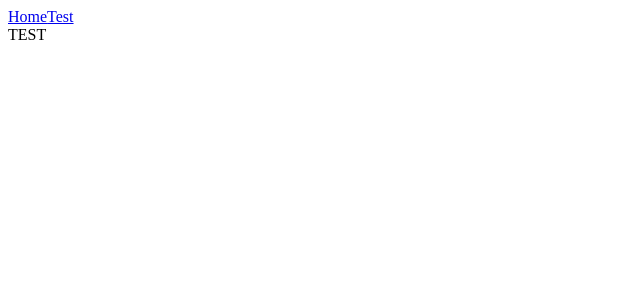
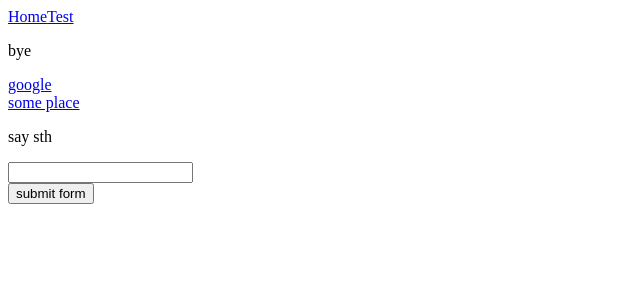
Before and after one commit to javierpb275/vue-test-project, a Vue app: page /test in a window 1280 px wide. Shown: the top 300 px of the page, without its empty margins (0-640 px from the left). Built offline with nearby package versions, Linux system fonts and the light colour scheme.

Commit message:
template syntax

```diff
--- a/src/views/TestView.vue
+++ b/src/views/TestView.vue
@@ -1,9 +1,32 @@
 <script setup>
-
+const hello = false;
+const googleLink = "https://www.google.com/";
+const saySth = () => {
+  if (hello) {
+    alert("hello");
+  } else {
+    alert("bye");
+  }
+};
+const someAttribute = 'href';
+const someUrl = "https://www.google.com/";
+const someEvent = 'focus';
+const onSubmit = () => {
+  alert('submitted form!')
+}
 </script>
 
 <template>
   <main>
-    TEST
+    <p v-if="hello">hello</p>
+    <p v-else>bye</p>
+    <a :href="googleLink">google</a>
+    <br>
+    <a :[someAttribute]="someUrl">some place</a>
+    <p @click="saySth">say sth</p>
+    <input @[someEvent]="saySth" type="text"/>
+    <form @submit.prevent="onSubmit">
+      <button type="submit">submit form</button>
+    </form>
   </main>
 </template>
```
